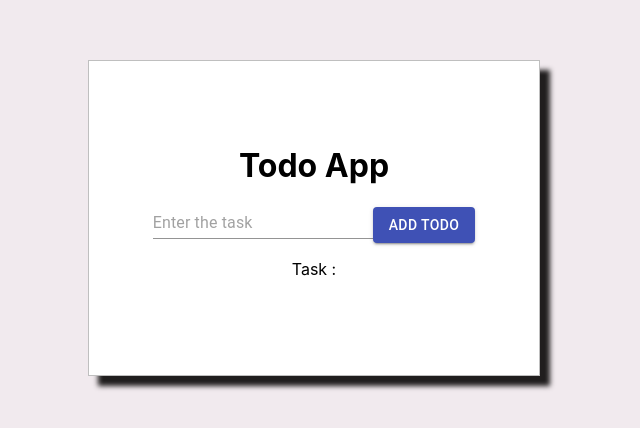
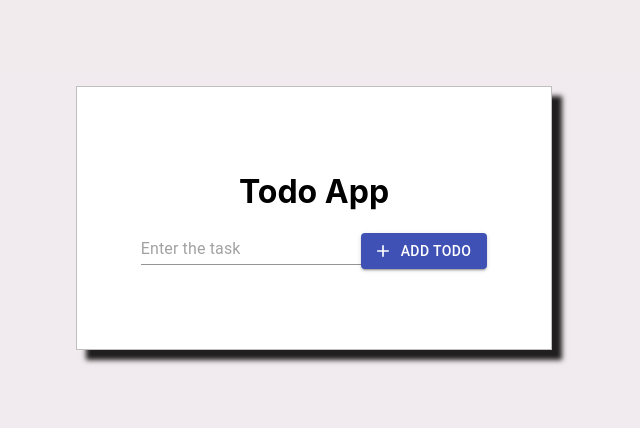
Before and after one commit to Ravitejac6/TodoList-React, a React (Create React App) app: page / in a window 1280 px wide. Shown: the part 182-610 px from the top of the page, without its empty margins (326-966 px from the left). Built offline with nearby package versions, Linux system fonts and the light colour scheme; the HTML template or start-up script is replaced by a standard one.

Commit message:
Edit functionality added

```diff
--- a/src/App.tsx
+++ b/src/App.tsx
@@ -15,7 +15,6 @@ export const App = () => {
     const data = localStorage.getItem(LOCAL_STORAGE_KEY);
     if(data){
       let todos_data = JSON.parse(data);
-      console.log(todos_data);
       setTodos(todos_data);
     }
   },[])
@@ -26,9 +25,27 @@ export const App = () => {
   },[todos])
 
     const addTodo = (todo:Todo) =>{
+      const item = todos.find((task) => task.taskId === todo.taskId);
+      // Finding whether the todo is existed or not. If exists change the text(helps for editItem functionality).
+      if(item){
+        setTodos(
+          todos.map((task) =>{
+            if(task.taskId === todo.taskId){
+              return{
+                ...task,
+                isCompleted : false,
+                taskDescription:todo.taskDescription
+              }
+            }
+            return todo;
+          })
+        )
+      }
+      else{ //New item is added
         const newTodos:Todo[] = [todo,...todos];
         setTodos(newTodos);
-        console.log(todo,...todos);
+      }
+      //console.log(todo,...todos);
     }
 
     const removeTodo = (id:number) =>{
@@ -38,7 +55,7 @@ export const App = () => {
     const editTodo = (id:number) =>{
       const item = todos.find((task) => task.taskId === id);
       if(item !== undefined){
-        console.log(item);
+        //console.log(item);
         setEditItem(item);
       }
       else{
--- a/src/components/TodoForm.tsx
+++ b/src/components/TodoForm.tsx
@@ -1,6 +1,7 @@
 import {useState,useEffect} from 'react';
 import * as React from 'react';
 import { Button, TextField } from "@material-ui/core";
+import AddIcon from '@material-ui/icons/Add';
 
 interface Props{
     onSubmit :(todo:Todo) => void;
@@ -17,10 +18,16 @@ export const TodoForm:React.FunctionComponent<Props> = (props) =>{
 
     const[todo,setTodo] = useState<Todo>(newTodo);
 
+    // For initial rendering the text in the form should be empty
+    useEffect(()=>{
+        setTodo(newTodo);
+    },[])
+
+    // Whenever there is a change in the edit item we set it.
     useEffect(()=>{
         if(props.editItem!==null){
-            console.log(props.editItem.taskDescription);
-            setInput(props.editItem.taskDescription);
+            //console.log(props.editItem.taskDescription);
+            setTodo(props.editItem);
         }else{
             setInput('');
         }
@@ -28,19 +35,18 @@ export const TodoForm:React.FunctionComponent<Props> = (props) =>{
 
     const handleSubmit = (e:React.FormEvent) =>{
         e.preventDefault();
-        if(input.trim() || props.editItem===null){   // To avoid the empty string.
+        if(props.editItem===null){   // To avoid the empty string.
             let todo:Todo ={
                 taskId : Math.floor(Math.random()*10000),
                 taskDescription : input,
                 isCompleted:false
             }
             props.onSubmit(todo);
-            setTodo({ ...todo, taskDescription: "" });
-            setInput('');
         }
         else{
             props.editTask(input,props.editItem.taskId);
         }
+        setTodo({ ...todo, taskDescription: "" });
     }
 
     const handleInputChange = (e:React.ChangeEvent<HTMLTextAreaElement | HTMLInputElement>) =>{
@@ -51,7 +57,7 @@ export const TodoForm:React.FunctionComponent<Props> = (props) =>{
 
 
     return(
-        <div>
+        <div className="todo-form">
             <form onSubmit = {(e) =>handleSubmit(e)}>
                 <TextField
                     type="text"
@@ -59,9 +65,9 @@ export const TodoForm:React.FunctionComponent<Props> = (props) =>{
                     onChange={(e) => handleInputChange(e)}
                     value={todo.taskDescription}
                 />
-                <Button className="add-button" type="submit" variant="contained" color="primary"> Add Todo</Button>
+                <Button type="submit" variant="contained" color="primary" startIcon={<AddIcon/>}>Add Todo</Button>
             </form>
-            <p>Task :{todo.taskDescription}</p>
+            {/* <p>Task :{todo.taskDescription}</p> */}
         </div>
     );
 }
```
